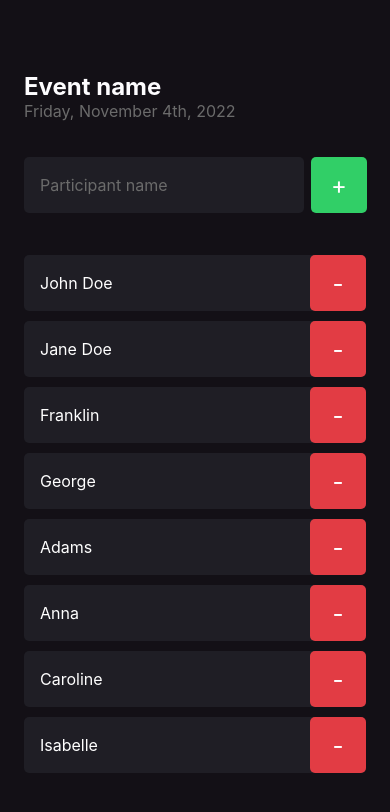
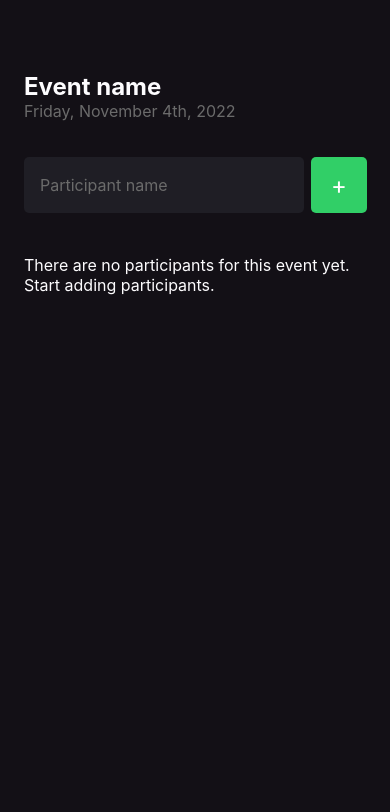
Before and after one commit to ecorrales1979/imhere, a React Native app: screen / in a window 390 px wide. Shown: the top 812 px of the page. Built offline with nearby package versions, Linux system fonts and the light colour scheme.

Commit message:
feat: add text for empty participants list

```diff
--- a/src/screens/home/index.tsx
+++ b/src/screens/home/index.tsx
@@ -6,7 +6,7 @@ import Button from '../../components/button';
 import Participant from '../../components/participant';
 
 export default function Home() {
-  const participants = ['John Doe', 'Jane Doe', 'Franklin', 'George', 'Adams', 'Anna', 'Caroline', 'Isabelle'];
+  const participants: string[] = [];
 
   const handleAddParticipant = () => {
     console.log('You pressed the Add Participant Button')
@@ -41,6 +41,11 @@ export default function Home() {
           />
         )}
         showsVerticalScrollIndicator={false}
+        ListEmptyComponent={() => (
+          <Text style={styles.emptyListText}>
+            There are no participants for this event yet. Start adding participants.
+          </Text>
+        )}
       />
 
       <StatusBar style="auto" />
--- a/src/screens/home/styles.ts
+++ b/src/screens/home/styles.ts
@@ -32,4 +32,8 @@ export const styles = StyleSheet.create({
     padding: 16,
     fontSize: 16,
   },
+  emptyListText: {
+    color: '#FDFCFE',
+    fontSize: 16,
+  },
 });
```
